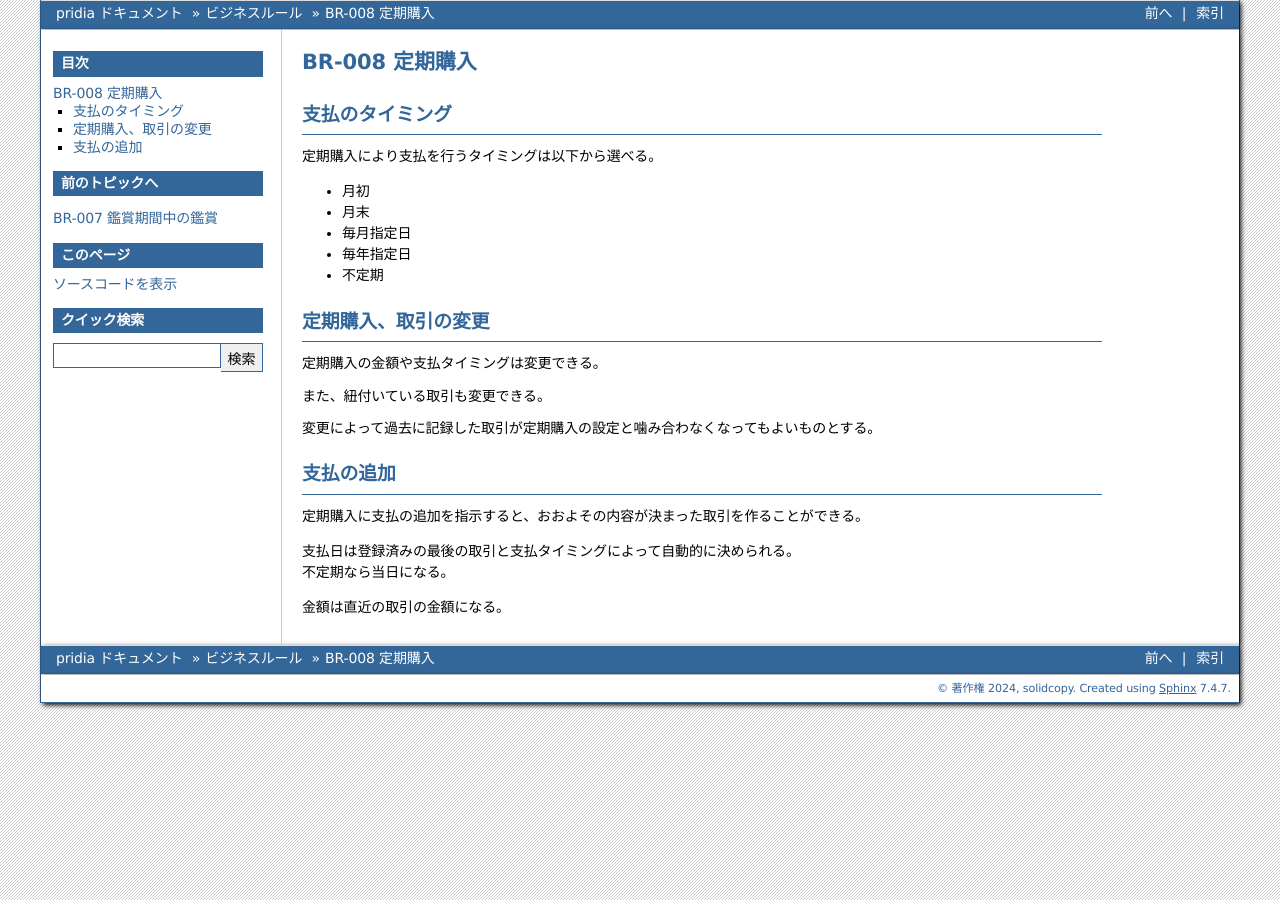
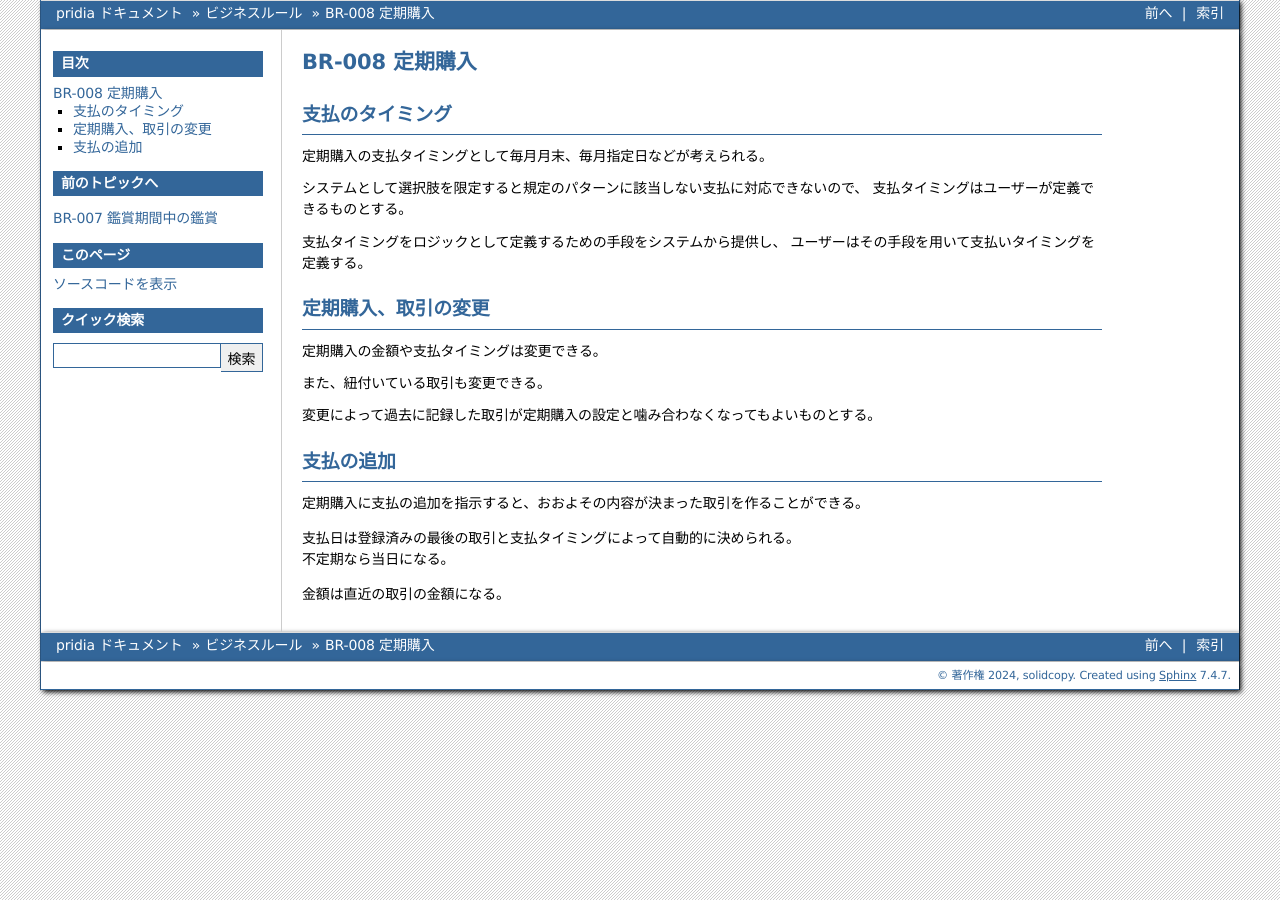
Before and after one commit to solidcopy/pridia, a Sphinx documentation site: the page built from doc/source/business_rule/008_subscribe.rst, in a window 1280 px wide. Built offline with Sphinx 7.4.7, drawn with Linux system fonts in a browser that asks for light colours.

Commit message:
#685 支払タイミングのユースケースを作成

```diff
--- a/doc/source/business_rule/008_subscribe.rst
+++ b/doc/source/business_rule/008_subscribe.rst
@@ -8,13 +8,13 @@ BR-008 定期購入
 支払のタイミング
 ====================
 
-定期購入により支払を行うタイミングは以下から選べる。
+定期購入の支払タイミングとして毎月月末、毎月指定日などが考えられる。
 
-- 月初
-- 月末
-- 毎月指定日
-- 毎年指定日
-- 不定期
+システムとして選択肢を限定すると規定のパターンに該当しない支払に対応できないので、
+支払タイミングはユーザーが定義できるものとする。
+
+支払タイミングをロジックとして定義するための手段をシステムから提供し、
+ユーザーはその手段を用いて支払いタイミングを定義する。
 
 ====================
 定期購入、取引の変更
--- a/doc/source/usecase/index.rst
+++ b/doc/source/usecase/index.rst
@@ -33,3 +33,4 @@
    u028_update_subscription
    u029_unsubscribe_subscription
    u030_add_payment_of_subscription
+   u031_define_payment_timing
```
Also changed, not shown: doc/source/usecase/u031_define_payment_timing.rst (added, +72 -0 lines).
